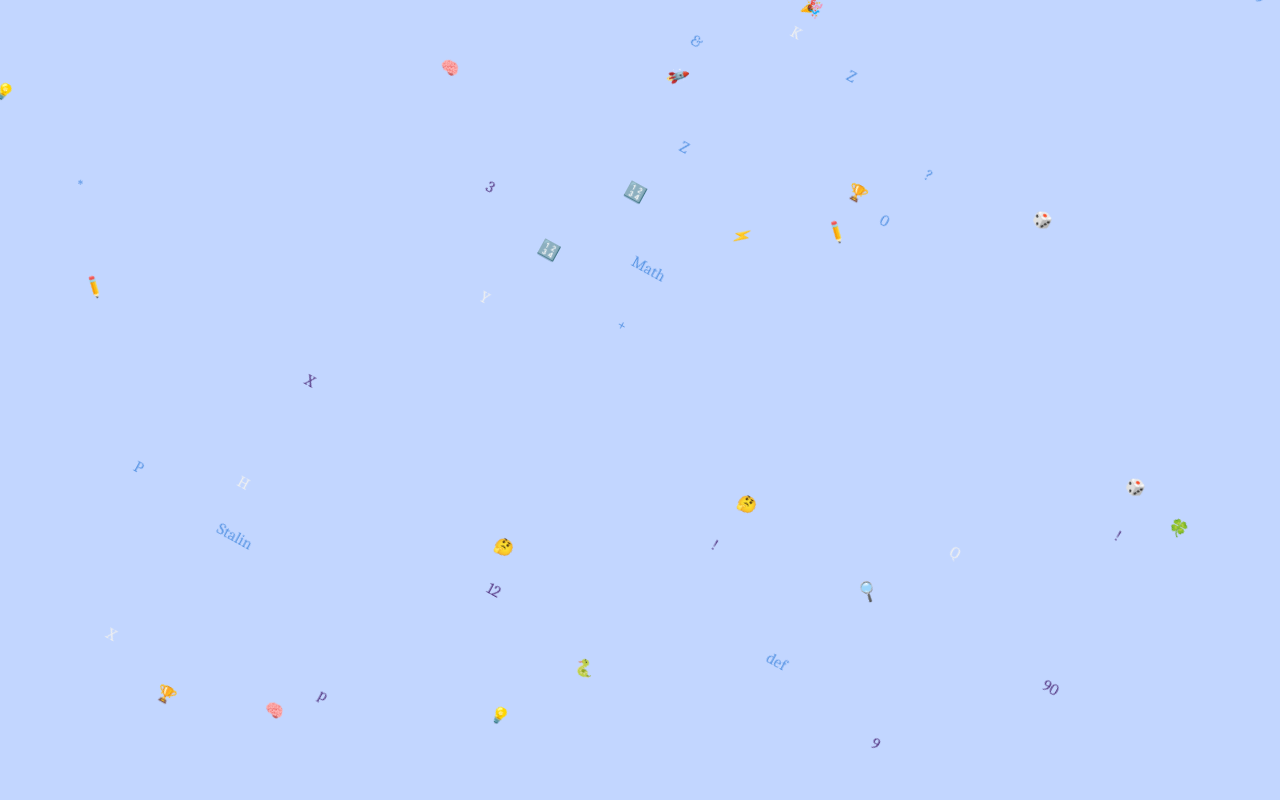
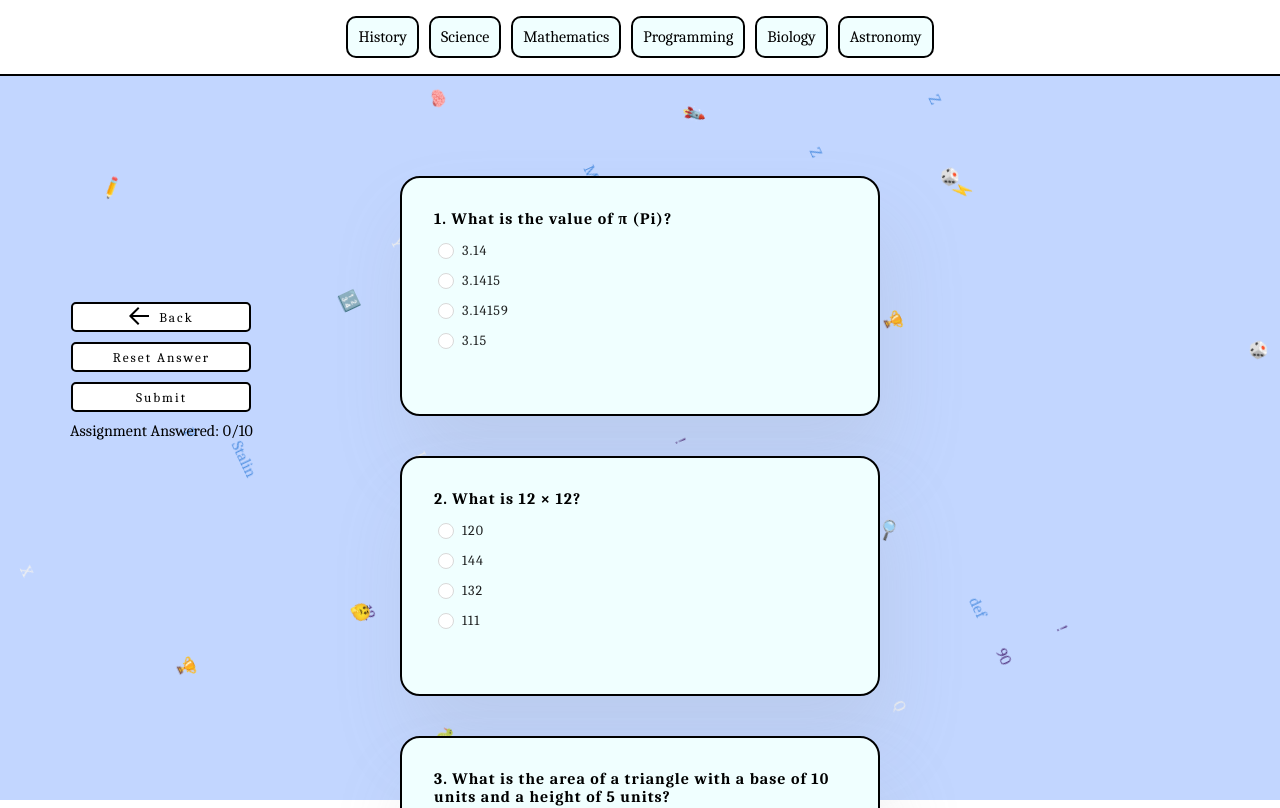
Before and after one commit to kumbangheracles/quiz-app, a React (Vite) app: page /QuestionTest/math in a window 1280 px wide. Shown: the top 808 px of the page. Built offline with nearby package versions, Linux system fonts and the light colour scheme.

Commit message:
added navbar and fixed data router

```diff
--- a/src/2.0/QuestionTest.jsx
+++ b/src/2.0/QuestionTest.jsx
@@ -6,6 +6,7 @@ import "./test.css";
 import Modal from "./Modal";
 import AOS from "aos";
 import "aos/dist/aos.css";
+import Navbar from "../Components/Layout/Navbar";
 export default function QuestionTest({
   questData,
   handleNavigation,
@@ -79,12 +80,13 @@ export default function QuestionTest({
     }
   }, []);
 
-  function handleSaveData() {
-    const data = soal.map((i) => localStorage.setItem(i.selectedAnswer));
-  }
-
   return (
     <>
+      <Navbar
+        isLoading={isLoading}
+        toggleModal={toggleModal}
+        modalState={modalState}
+      />
       {isLoading && (
         <div className="loading-container" data-aos="fade-down">
           <div className="loader">{/* <p>loading. . . </p> */}</div>
@@ -98,6 +100,7 @@ export default function QuestionTest({
           >
             {" "}
           </div>
+
           <div className="question">
             <Modal
               modal={modalState.isOpen}
--- a/src/2.0/SelectQuiz.jsx
+++ b/src/2.0/SelectQuiz.jsx
@@ -12,7 +12,7 @@ import QuestionTest from "./QuestionTest";
 import { DataRoute } from "../Data/DataRoute";
 import AOS from "aos";
 import "aos/dist/aos.css";
-
+import Navbar from "../Components/Layout/Navbar";
 export default function SelectQuiz() {
   const location = useLocation();
   const [isLoading, setIsLoading] = useState(false);
@@ -46,6 +46,7 @@ export default function SelectQuiz() {
   }, []);
   return (
     <>
+      {/* <Navbar /> */}
       {isLoading && (
         <div className="loading-container" data-aos="fade-down">
           <div className="loader"></div>
--- a/src/2.0/modal.css
+++ b/src/2.0/modal.css
@@ -6,6 +6,7 @@
   position: fixed;
   left: 61vh;
   top: 0;
+  margin-inline: auto;
   transform: translateY(-100%);
   z-index: 1000;
   transition: 0.5s;
@@ -16,6 +17,36 @@
   gap: 10px;
   letter-spacing: 2px;
   width: 500px;
+}
+
+@media (max-width: 780px) {
+  .modal-container {
+    left: 10vh;
+    width: 480px;
+    text-align: center;
+  }
+}
+@media (max-width: 450px) {
+  .modal-container {
+    left: 3vh;
+    width: 380px;
+    text-align: center;
+  }
+}
+@media (max-width: 380px) {
+  .modal-container {
+    left: 5.5vh;
+    width: 300px;
+    text-align: center;
+  }
+}
+@media (max-width: 330px) {
+  .modal-container {
+    left: 2.5vh;
+    width: 290px;
+    text-align: center;
+    padding: 1rem;
+  }
 }
 
 .overlay {
--- /dev/null
+++ b/src/Components/Layout/Navbar.jsx
@@ -0,0 +1,158 @@
+import React, { useEffect, useState } from "react";
+import { Link } from "react-router";
+import Modal from "../../2.0/Modal";
+export default function Navbar({ isLoading, toggleModal, modalState }) {
+  const [loading, setLoading] = useState(false);
+  useEffect(() => {
+    const handleBeforeLoad = () => {
+      setLoading(true);
+    };
+    window.addEventListener("beforeunload", handleBeforeLoad);
+
+    return () => {
+      window.removeEventListener("beforeunload", handleBeforeLoad);
+    };
+  }, []);
+  return (
+    <>
+      <nav
+        style={{
+          backgroundColor: "white",
+          position: "fixed",
+          top: "0",
+          width: "100%",
+          zIndex: "100",
+          borderBottom: "2px solid black",
+          display: "flex",
+          justifyContent: "center",
+        }}
+      >
+        <ul
+          style={{
+            padding: "1rem",
+            display: "flex",
+            gap: "10px",
+          }}
+        >
+          <Link
+            style={{
+              textDecoration: "none",
+              color: "black",
+              border: "2px solid black",
+              borderRadius: "10px",
+              padding: "10px",
+              backgroundColor: "azure",
+            }}
+            onClick={(e) => {
+              e.preventDefault();
+              window.location.reload();
+              window.location.href = "/QuestionTest/history";
+            }}
+            to="/QuestionTest/history"
+          >
+            History
+          </Link>
+          <Link
+            style={{
+              textDecoration: "none",
+              color: "black",
+              border: "2px solid black",
+              borderRadius: "10px",
+              padding: "10px",
+              backgroundColor: "azure",
+            }}
+            onClick={(e) => {
+              e.preventDefault();
+              window.location.reload();
+              window.location.href = "/QuestionTest/science";
+            }}
+            to="/QuestionTest/science"
+          >
+            Science
+          </Link>
+          <Link
+            style={{
+              textDecoration: "none",
+              color: "black",
+              border: "2px solid black",
+              borderRadius: "10px",
+              padding: "10px",
+              backgroundColor: "azure",
+            }}
+            onClick={(e) => {
+              e.preventDefault();
+              window.location.reload();
+              window.location.href = "/QuestionTest/math";
+            }}
+            to="/QuestionTest/math"
+          >
+            Mathematics
+          </Link>
+          <Link
+            style={{
+              textDecoration: "none",
+              color: "black",
+              border: "2px solid black",
+              borderRadius: "10px",
+              padding: "10px",
+              backgroundColor: "azure",
+            }}
+            onClick={(e) => {
+              e.preventDefault();
+              window.location.reload();
+              window.location.href = "/QuestionTest/programming";
+            }}
+            to="/QuestionTest/programming"
+          >
+            Programming
+          </Link>
+          <Link
+            style={{
+              textDecoration: "none",
+              color: "black",
+              border: "2px solid black",
+              borderRadius: "10px",
+              padding: "10px",
+              backgroundColor: "azure",
+            }}
+            onClick={(e) => {
+              e.preventDefault();
+              window.location.reload();
+              window.location.href = "/QuestionTest/biology";
+            }}
+            to="/QuestionTest/biology"
+          >
+            Biology
+          </Link>
+          <Link
+            style={{
+              textDecoration: "none",
+              color: "black",
+              border: "2px solid black",
+              borderRadius: "10px",
+              padding: "10px",
+              backgroundColor: "azure",
+            }}
+            onClick={(e) => {
+              e.preventDefault();
+              window.location.reload();
+              window.location.href = "/QuestionTest/astronomy";
+            }}
+            to="/QuestionTest/astronomy"
+          >
+            Astronomy
+          </Link>
+        </ul>
+      </nav>
+      {loading && (
+        <div
+          style={{ zIndex: "100" }}
+          className="loading-container"
+          data-aos="fade-down"
+        >
+          <div className="loader">{/* <p>loading. . . </p> */}</div>
+        </div>
+      )}
+    </>
+  );
+}
--- a/src/Data/DataRoute.js
+++ b/src/Data/DataRoute.js
@@ -11,32 +11,38 @@ const DataRoute = [
   {
     id: 2,
     path: "/QuestionTest/science",
-    name: "Sience",
+    name: "Science",
     data: Quest.science,
   },
   {
     id: 3,
-    path: "/QuetionTest/math",
+    path: "/QuestionTest/math",
     name: "Mathematics",
     data: Quest.math,
   },
   {
     id: 4,
-    path: "/QuetionTest/programming",
+    path: "/QuestionTest/programming",
     name: "Programming",
     data: Quest.programming,
   },
   {
     id: 5,
-    path: "/QuetionTest/biology",
+    path: "/QuestionTest/biology",
     name: "Biology",
     data: Quest.biology,
   },
   {
     id: 6,
-    path: "/QuetionTest/astronomy",
+    path: "/QuestionTest/astronomy",
     name: "Astronomy",
     data: Quest.astronomy,
+  },
+  {
+    id: 6,
+    path: "/QuestionTest/Kosong",
+    name: "Kosong",
+    data: Quest.kosong,
   },
   // {
   //   id: 4,
--- a/src/Data/DataTest2.js
+++ b/src/Data/DataTest2.js
@@ -566,6 +566,11 @@ const Quest = {
       ans: 4, // Correct answer is "The Sun"
     },
   ],
+  kosong: [
+    {
+      test: "lorem",
+    },
+  ],
 };
 
 export default Quest;
```
